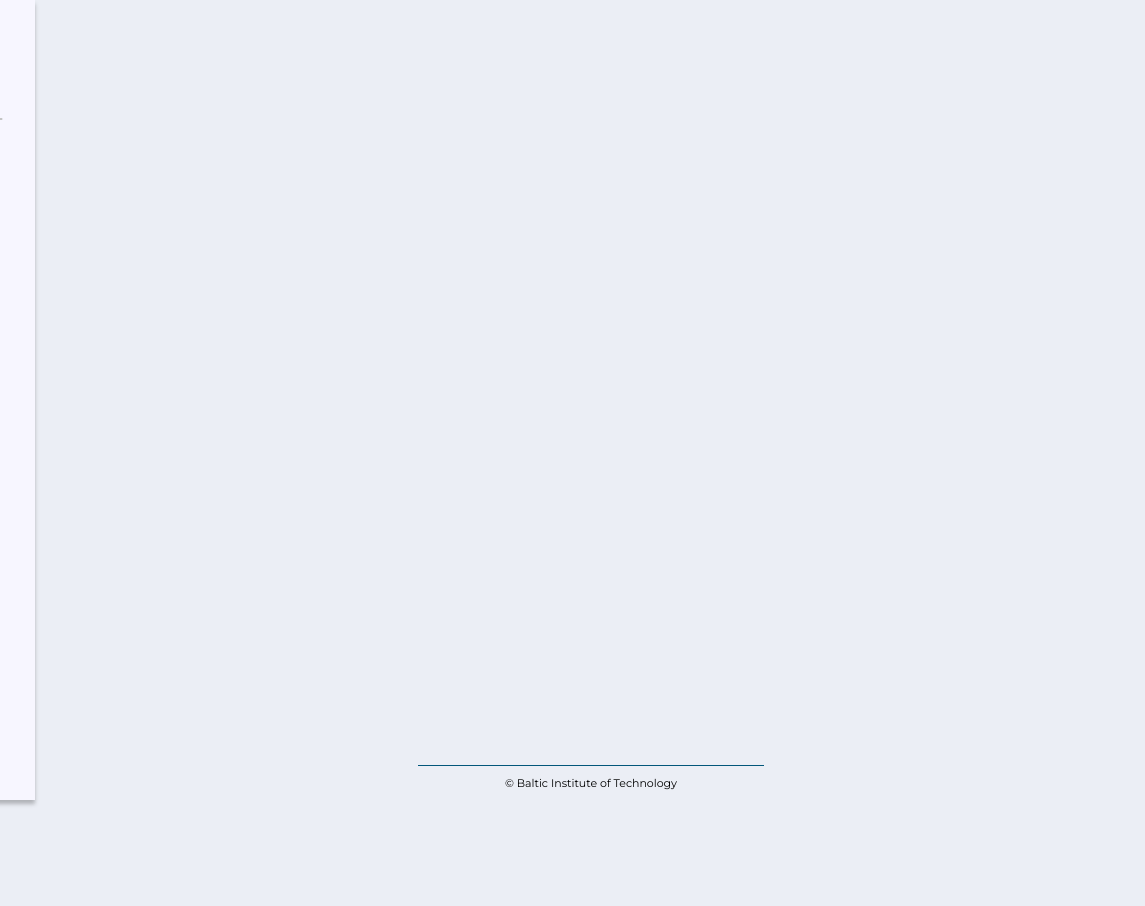
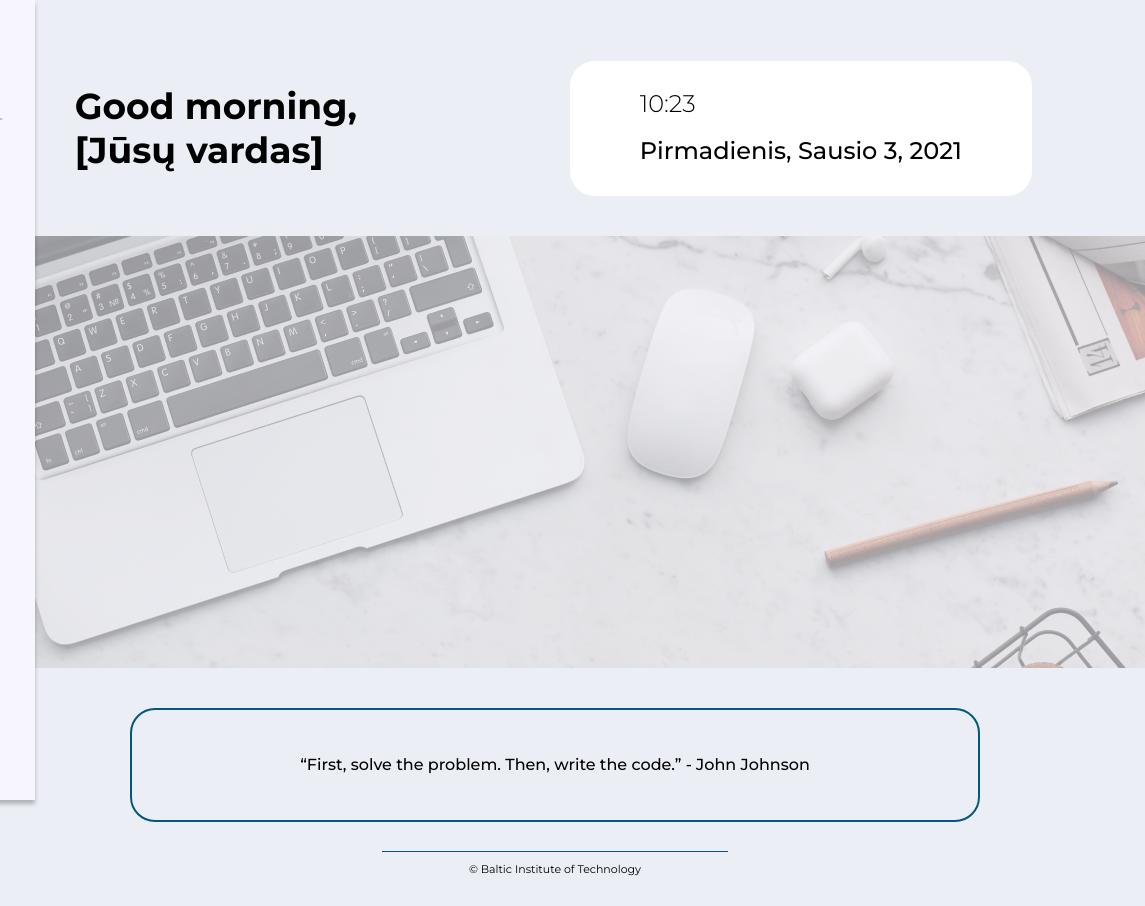
Before and after one commit to DuudeXXI/bit-friday-challange, a website: page index.html in a window 1280 px wide. Shown: the full height of the page, 135-1280 px from the left. Before the commit the page ends 800 px from the top, so only its background shows below. Drawn offline with Linux system fonts and the light colour scheme.

Commit message:
Friday challenge easy

```diff
--- a/index.html
+++ b/index.html
@@ -41,9 +41,20 @@
         </div>
     </nav>
     <main>
-        <footer>
-            <span>&copy; Baltic Institute of Technology</span>
-        </footer>
+        <div class="grid-main-layout">
+            <h1 class="grid-element-1">Good morning,<br>[Jūsų vardas]</h1>
+            <div class="grid-element-2">
+                <h2 class="home-time">10:23</h2>
+                <h2 class="home-date">Pirmadienis, Sausio 3, 2021</h2>
+            </div>
+            <img src="./img/workplace-results-professional-report-accounting-during 1.png" alt="" class="grid-element-3">
+            <div class="bottom-quote-wrap grid-element-4">
+                <p>“First, solve the problem. Then, write the code.” - John Johnson</p>
+            </div>
+            <footer class="grid-element-5">
+                <span>&copy; Baltic Institute of Technology</span>
+            </footer>
+        </div>
     </main>
 </body>
 </html>
--- a/styles/layout.css
+++ b/styles/layout.css
@@ -1,8 +1,8 @@
 main{
     margin: 0;
     padding: 0;
-    margin-left:100px;
     height: 100%;
+    margin-left: 100px;
 }
 .nav-bar{
     position: fixed;
@@ -11,6 +11,7 @@ main{
     background-color: var(--background-main);
     box-shadow: 0 4px 4px 0 rgb(0, 0, 0,0.25);
     display: grid;
+    z-index: 1;
     grid-template-columns: 1fr;
     grid-template-rows: 140px repeat(4, 50px);
     transition: all 0.4s;
@@ -126,7 +127,6 @@ main{
     color:none;
     opacity: 0;
     font-weight: 500;
-    color: ;
     top:50%;
     margin-left: 15px;
     transform: translateY(-50%);
@@ -175,12 +175,10 @@ main{
 }
 
 footer{
-    position: absolute;
     text-align: center;
     bottom: 10px;
-    left:50%;
     font-size: 11px;
-
+    margin-bottom: 30px;
 }
 footer > span{
     position:relative;
@@ -190,10 +188,117 @@ footer > span::before{
     content: "";
     position:absolute;
     background-color: var(--hover-color);
-    width: 346px;
+    width: 196px;
     height: 1px;
     top:-11px;
     right:50%;
     transform: translateX(50%);
 
 }
+@media (min-width: 576px){
+    footer > span::before{
+        width: 346px;
+    }
+    footer {
+        left:50%
+    }
+}
+.grid-main-layout{
+    display: grid;
+    grid-template-columns: repeat(12, 1fr);
+    padding-top: 60px;
+    align-items: center;
+    justify-items: center;
+    overflow:hidden;
+    gap:40px 0;
+}
+
+.bottom-quote-wrap{
+    padding: 0 30px;
+    height: 110px;
+    width: 80%;
+    border: 1px solid var(--hover-color)
+}
+.bottom-quote-wrap > p{
+    text-align: center;
+    font-weight: 500;
+    font-size: 16px;
+    line-height: 19.5px;
+}
+.grid-main-layout > img{
+}
+
+/* Home grid elements start */
+
+.grid-element-1{
+    margin-left: 10px;
+    font-size: 36px;
+    grid-column: 1 / 6;
+}
+.grid-element-2{
+    padding: 10px 70px;
+    grid-column: 7 / span 5;
+    background-color: white;
+    border-radius: 25px;
+}
+.grid-element-3{
+    grid-column: 1 / -1;
+}
+.grid-element-4{
+    display: flex;
+    grid-column: 2 / -2;
+    justify-self: center;
+    justify-content: center;
+    align-items: center;
+    border: 2px solid #02577A;
+    border-radius: 25px;
+}
+.grid-element-5{
+    grid-column: 2 / -2;
+}
+@media (max-width: 768px) {
+    .grid-element-1{
+        font-size: 29px;
+        grid-column: 2 / -4;
+    }
+    .grid-element-2{
+        grid-column: 1 / -1;
+        order:-1;
+    }
+    .grid-element-3{
+    }
+    .grid-element-4{
+    }
+    .grid-element-5{
+    }
+    .bottom-quote-wrap{
+        width: 100%;
+    }
+}
+@media (max-width: 576px){
+    .grid-element-1{
+        grid-column: 1 / -4;
+    }
+    .grid-element-2{
+        grid-column: 2 / -2;
+    }
+    .grid-element-3{
+    }
+    .grid-element-4{
+    }
+    .grid-element-5{
+    }
+}
+
+/* Home grid elements end */
+
+.home-time{
+    font-weight: 300;
+    Size: 24px;
+    line-height: 26px;
+}
+.home-date{
+    font-weight: 500;
+    font-size: 24px;
+    Line-height: 29.26px;
+}
```
Also changed, not shown: img/workplace-results-professional-report-accounting-during 1.png (added).
